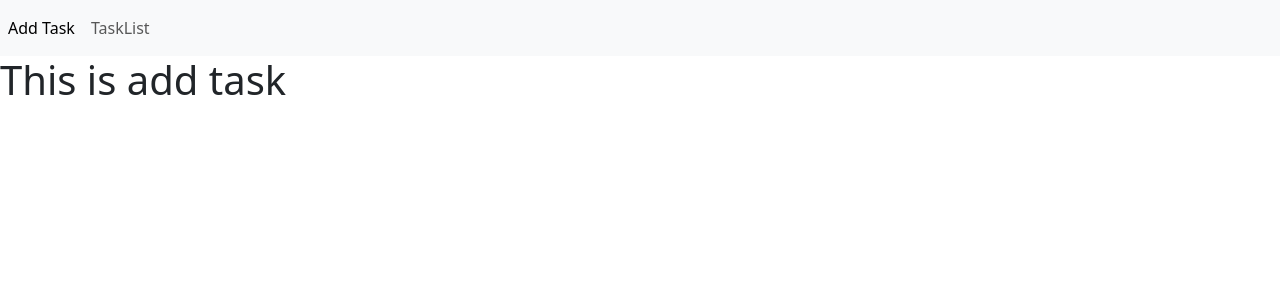
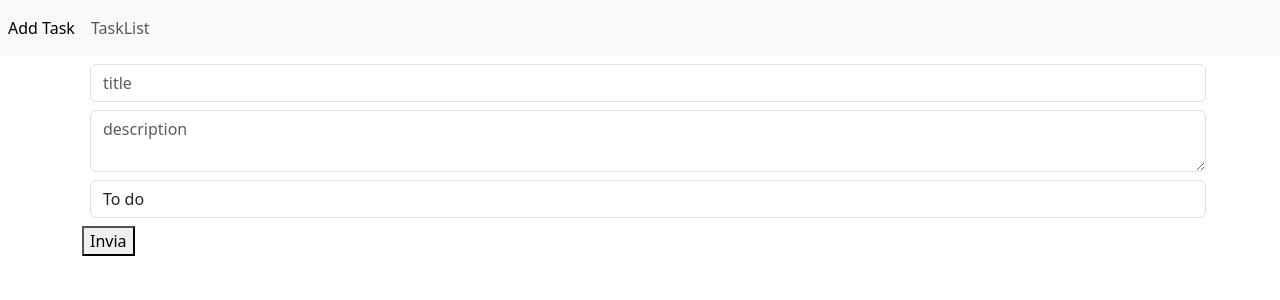
Before and after one commit to Martina-DiNapoli98/ex-react-task-manager, a React (Vite) app: page /AddTask in a window 1280 px wide. Shown: the top 300 px of the page. Built offline with nearby package versions, Linux system fonts and the light colour scheme; no server answers.

Commit message:
Implement AddTask component with form for task creation

```diff
--- a/src/Pages/AddTask.jsx
+++ b/src/Pages/AddTask.jsx
@@ -1,7 +1,57 @@
+import { useState, useRef } from "react"
+
 export default function AddTask(){
+
+    const [title, setTitle] = useState("")
+    const statusRef = useRef("to Do")
+    const descriptionRef = useRef()
+
+
+    function handleSubmit(e){
+        e.preventDefault()
+
+        const newTask = {
+            title,
+            description: descriptionRef.current.value,
+            status: statusRef.current.value
+        }
+        console.log("task creato", newTask)
+    }
+
     return(
         <>
-            <h1>This is add task</h1>
+        <div className="container">
+
+           <form onSubmit={handleSubmit}>
+            <input type="text"
+                className="form-control m-2"
+                name="title"
+                placeholder="title"
+                value={title}
+                onChange={(e) => setTitle(e.target.value)}
+            />
+
+            <textarea
+                className="form-control m-2"
+                name="description"
+                placeholder="description"
+                ref={descriptionRef}
+            />
+
+            <select
+            className="form-control m-2"
+            name="status"
+            id="status"
+            ref={statusRef}
+            >
+                <option value="To Do">To do</option>
+                <option value="Doing">Doing</option>
+                <option value="Done">Done</option>
+            </select>
+
+            <button type="submit">Invia</button>
+           </form>
+        </div>
         </>
     )
 }
```
